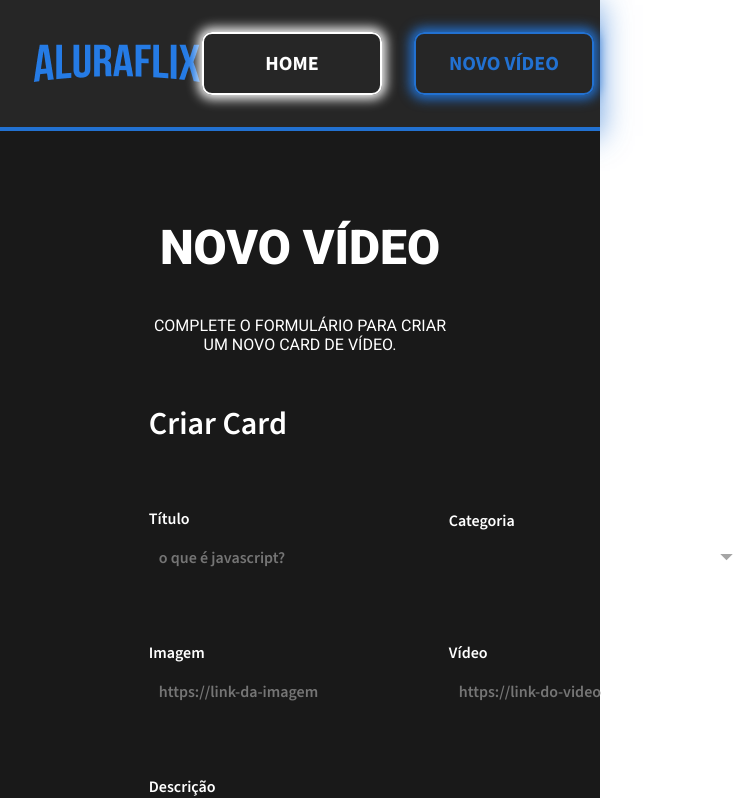
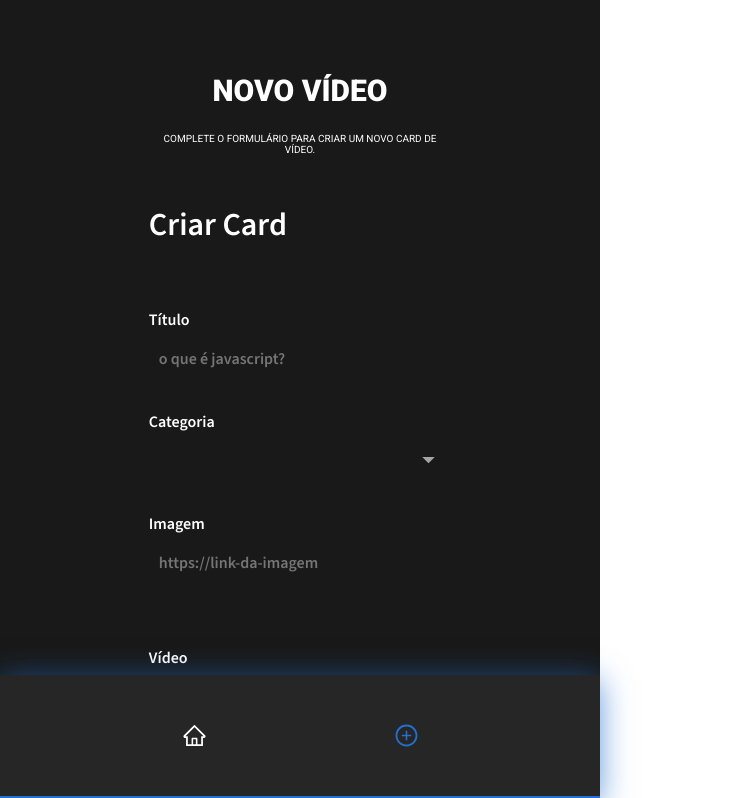
Before and after one commit to rafinhatrevs/aluraflix-challenge, a React (Create React App) app: page /novo-video in a window 600 px wide. Shown: the top 798 px of the page, 749 px wide, since content can reach past the window. Built offline with nearby package versions, Linux system fonts and the light colour scheme; data requests are answered from the project's data file.

Commit message:
melhorias responsividade

```diff
--- a/src/components/Banner/Banner.css
+++ b/src/components/Banner/Banner.css
@@ -28,8 +28,11 @@
 .banner .info,
 .banner img {
     z-index: 2;
+}
+
+.banner .info {
     width: 100%;
-    max-width: 50%;
+    max-width: 55%;
 }
 
 .banner .info h1,
@@ -66,8 +69,8 @@
 }
 
 .banner img {
-    height: auto;
-    object-fit: cover;
+    width: 100%;
+    max-width: 45%;
 }
 
 @media screen and (min-width: 768px) and (max-width: 1024px) {
@@ -84,3 +87,9 @@
         font-size: 14px;
     }
 }
+
+@media screen and (min-width: 481px) and (max-width: 767px) {
+    .banner {
+        display: none;
+    }
+}
--- a/src/components/Botao/index.js
+++ b/src/components/Botao/index.js
@@ -1,6 +1,6 @@
 import './Botao.css';
 
-const Botao = ({ corTexto, corBorda, aoClicar, texto, tipo = 'button' }) => {
+const Botao = ({ corTexto, corBorda, aoClicar, texto, tipo = 'button', icone }) => {
     return (
         <button className='botao'
             style={{
@@ -10,7 +10,8 @@ const Botao = ({ corTexto, corBorda, aoClicar, texto, tipo = 'button' }) => {
             onClick={aoClicar}
             type={tipo}
         >
-            {texto}
+            {icone}
+            <span className='texto'>{texto}</span>
         </button>
     )
 }
--- a/src/components/Cabecalho/Cabecalho.css
+++ b/src/components/Cabecalho/Cabecalho.css
@@ -13,6 +13,10 @@
     gap: 32px;
 }
 
+.botoes .botao svg {
+    display: none;
+}
+
 @media screen and (min-width: 768px) and (max-width: 1024px) {
     .cabecalho {
         padding: 16px;
@@ -22,3 +26,34 @@
         gap: 16px;
     }
 }
+
+@media screen and (min-width: 481px) and (max-width: 767px) {
+    .cabecalho {
+        position: fixed;
+        bottom: 0;
+        left: 0;
+        width: 100%;
+        z-index: 1000;
+        justify-content: center;
+        padding: 32px 0;
+    }
+
+    .cabecalho img {
+        display: none;
+    }
+
+    .botoes .botao {
+        display: flex;
+        justify-content: center;
+        border: none;
+        box-shadow: none;
+    }
+
+    .botoes .botao svg {
+        display: flex;
+    }
+
+    .botoes .botao .texto {
+        display: none;
+    }
+}
--- a/src/components/Cabecalho/index.js
+++ b/src/components/Cabecalho/index.js
@@ -1,5 +1,6 @@
 import './Cabecalho.css';
 import { useLocation, useNavigate } from 'react-router-dom';
+import { AiOutlineHome, AiOutlinePlusCircle } from "react-icons/ai";
 import Botao from '../Botao';
 
 const Cabecalho = () => {
@@ -26,12 +27,18 @@ const Cabecalho = () => {
                     corBorda={paginaHome ? '#2271D1' : '#FFFFFF'}
                     aoClicar={aoClicarHome}
                     texto='HOME'
+                    icone={
+                        <AiOutlineHome size={25} />
+                    }
                 />
                 <Botao
                     corTexto={paginaNovoVideo ? '#2271D1' : '#FFFFFF'}
                     corBorda={paginaNovoVideo ? '#2271D1' : '#FFFFFF'}
                     aoClicar={aoClicarNovoVideo}
                     texto='NOVO VÍDEO'
+                    icone={
+                        <AiOutlinePlusCircle size={25} />
+                    }
                 />
             </nav>
         </header>
--- a/src/components/Categoria/Categoria.css
+++ b/src/components/Categoria/Categoria.css
@@ -25,7 +25,7 @@
     gap: 32px;
 }
 
-@media screen and (min-width: 768px) and (max-width: 1024px) {
+@media screen and (min-width: 801px) and (max-width: 1024px) {
     .categoria .titulo {
         margin: 0 auto 48px;
     }
@@ -48,7 +48,63 @@
     }
 
     .categoria .cards .card {
-        flex: 0 0 calc(50% - 16px);
+        flex: 0 0 50%;
         max-width: calc(50% - 16px);
     }
 }
+
+@media screen and (min-width: 632px) and (max-width: 800px) {
+    .categoria .titulo {
+        margin: 0 auto 48px;
+    }
+
+    .categoria .cards {
+        padding: 0 16px 24px;
+        display: flex;
+        flex-wrap: nowrap;
+        overflow-x: auto;
+        gap: 16px;
+    }
+
+    .categoria .cards::-webkit-scrollbar {
+        height: 8px;
+    }
+
+    .categoria .cards::-webkit-scrollbar-thumb {
+        background-color: #2271D1;
+        border-radius: 8px;
+    }
+
+    .categoria .cards .card {
+        flex: 0 0 70%;
+        max-width: calc(70% - 8px);
+    }
+}
+
+@media screen and (min-width: 481px) and (max-width: 631px) {
+    .categoria .titulo {
+        margin: 0 auto 48px;
+    }
+
+    .categoria .cards {
+        padding: 0 16px 24px;
+        display: flex;
+        flex-wrap: nowrap;
+        overflow-x: auto;
+        gap: 16px;
+    }
+
+    .categoria .cards::-webkit-scrollbar {
+        height: 8px;
+    }
+
+    .categoria .cards::-webkit-scrollbar-thumb {
+        background-color: #2271D1;
+        border-radius: 8px;
+    }
+
+    .categoria .cards .card {
+        flex: 0 0 100%;
+        max-width: calc(100% - 8px);
+    }
+}
--- a/src/components/FormNovoCard/FormNovoCard.css
+++ b/src/components/FormNovoCard/FormNovoCard.css
@@ -62,3 +62,27 @@
         font-size: 28px;
     }
 }
+
+@media screen and (min-width: 481px) and (max-width: 767px) {
+    .cabecalho-descricao h2 {
+        font-size: 30px;
+    }
+
+    .cabecalho-descricao p {
+        font-size: 10px;
+    }
+
+    .cabecalho-descricao h3 {
+        font-size: 26px;
+    }
+
+    .form-novo-card .grupo-horizontal {
+        flex-direction: column;
+        align-items: stretch;
+    }
+
+    .form-novo-card .botoes-novo-card {
+        flex-direction: column;
+        align-items: center;
+    }
+}
--- a/src/components/Modal/Modal.css
+++ b/src/components/Modal/Modal.css
@@ -57,3 +57,17 @@
         padding: 32px;
     }
 }
+
+@media screen and (min-width: 481px) and (max-width: 767px) {
+    .modal {
+        width: 90%;
+    }
+
+    .modal .conteudo {
+        padding: 16px;
+    }
+
+    .fechar {
+        padding: 16px;
+    }
+}
```
